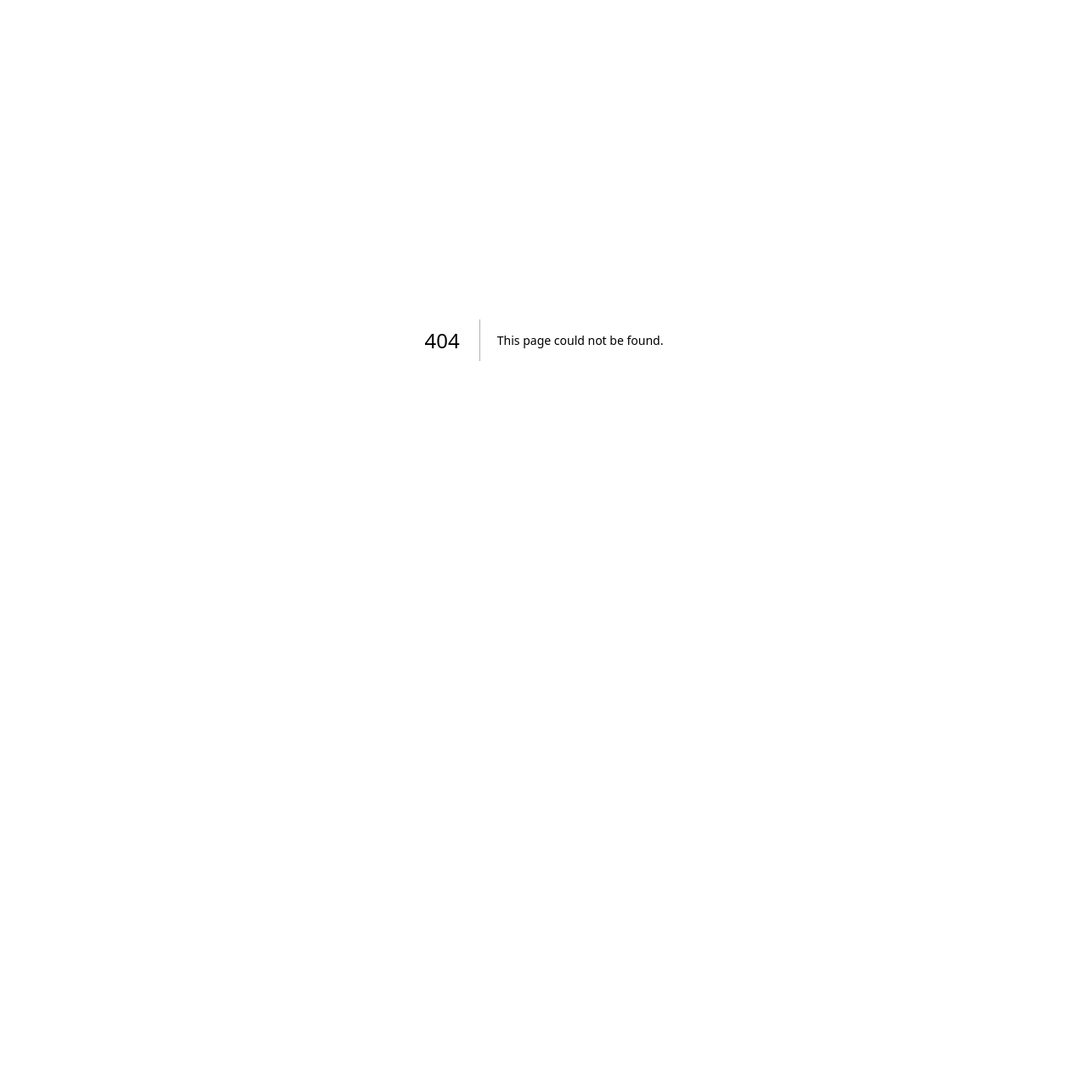
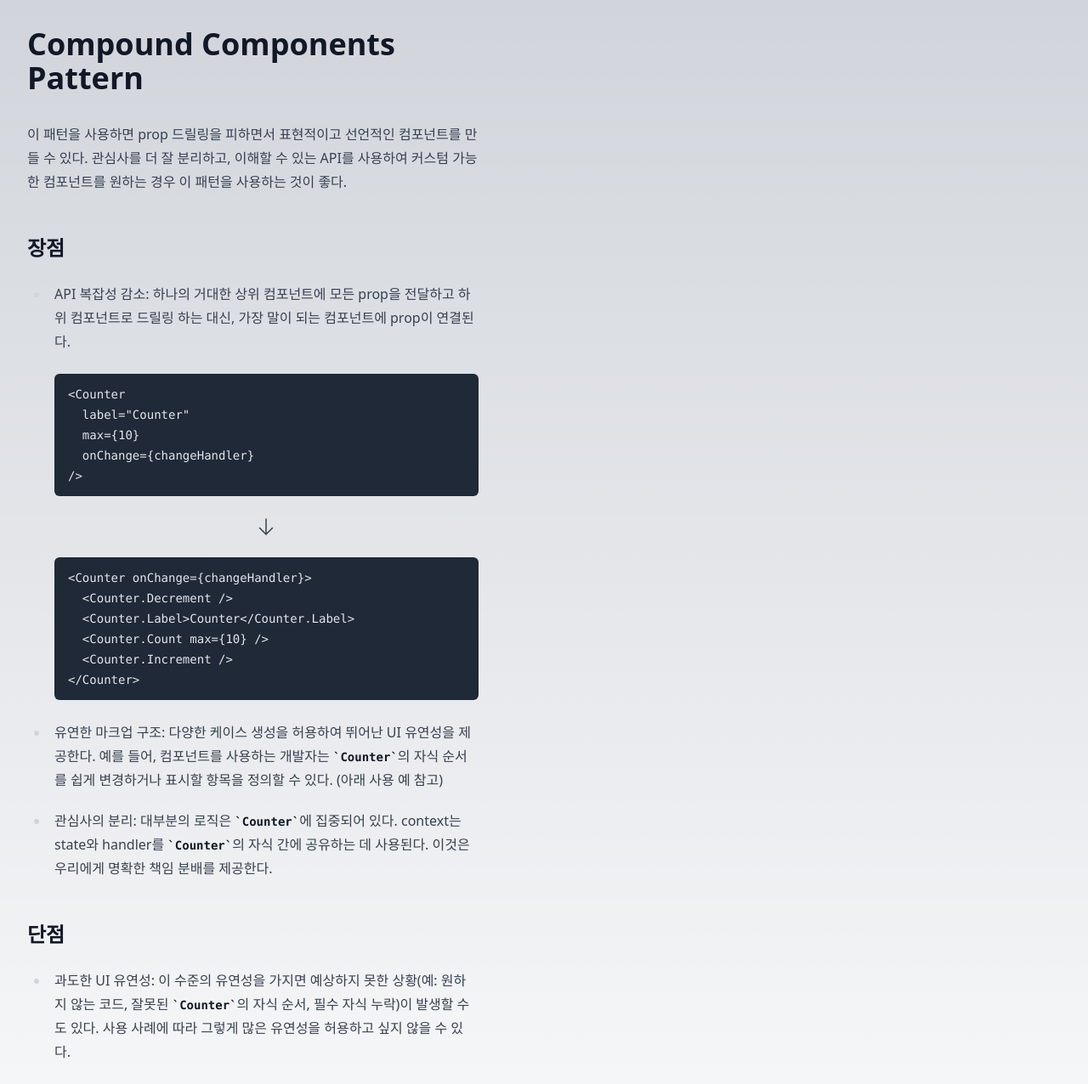
Before and after one commit to ony3000-lab/research-and-development, a Next.js app: page /design-patterns/compound-components in a window 1280 px wide. Before the commit this address had no page. Shown: the top 1276 px of the page at 85% size. Before the commit the page ends 800 px from the top, so only its background shows below. Built offline with nearby package versions, Linux system fonts and the light colour scheme.

Commit message:
docs: compound components pattern 페이지 추가

```diff
--- /dev/null
+++ b/src/pages/design-patterns/compound-components.tsx
@@ -0,0 +1,117 @@
+import { ArrowDownIcon } from '@heroicons/react/24/solid';
+import PageHead from '@/components/PageHead';
+import { CompoundCounter as Counter } from '@/components/CompoundCounter';
+
+export default function CompoundComponents() {
+  return (
+    <>
+      <PageHead title="Compound Components Pattern" />
+      <main className="prose min-h-screen p-8 dark:prose-invert">
+        <h1>Compound Components Pattern</h1>
+
+        <p>
+          이 패턴을 사용하면 prop 드릴링을 피하면서 표현적이고 선언적인 컴포넌트를 만들 수 있다.
+          관심사를 더 잘 분리하고, 이해할 수 있는 API를 사용하여 커스텀 가능한 컴포넌트를 원하는
+          경우 이 패턴을 사용하는 것이 좋다.
+        </p>
+
+        <section>
+          <h2>장점</h2>
+
+          <ul>
+            <li>
+              <p>
+                API 복잡성 감소: 하나의 거대한 상위 컴포넌트에 모든 prop을 전달하고 하위 컴포넌트로
+                드릴링 하는 대신, 가장 말이 되는 컴포넌트에 prop이 연결된다.
+              </p>
+              <pre>
+                {/* prettier-ignore */}
+                <code>{`<Counter
+  label="Counter"
+  max={10}
+  onChange={changeHandler}
+/>`}</code>
+              </pre>
+              <div className="flex justify-center">
+                <ArrowDownIcon className="h-6 w-6" />
+              </div>
+              <pre>
+                {/* prettier-ignore */}
+                <code>{`<Counter onChange={changeHandler}>
+  <Counter.Decrement />
+  <Counter.Label>Counter</Counter.Label>
+  <Counter.Count max={10} />
+  <Counter.Increment />
+</Counter>`}</code>
+              </pre>
+            </li>
+            <li>
+              <p>
+                유연한 마크업 구조: 다양한 케이스 생성을 허용하여 뛰어난 UI 유연성을 제공한다. 예를
+                들어, 컴포넌트를 사용하는 개발자는 <code>Counter</code>의 자식 순서를 쉽게
+                변경하거나 표시할 항목을 정의할 수 있다. (아래 사용 예 참고)
+              </p>
+            </li>
+            <li>
+              <p>
+                관심사의 분리: 대부분의 로직은 <code>Counter</code>에 집중되어 있다. context는
+                state와 handler를 <code>Counter</code>의 자식 간에 공유하는 데 사용된다. 이것은
+                우리에게 명확한 책임 분배를 제공한다.
+              </p>
+            </li>
+          </ul>
+        </section>
+
+        <section>
+          <h2>단점</h2>
+
+          <ul>
+            <li>
+              <p>
+                과도한 UI 유연성: 이 수준의 유연성을 가지면 예상하지 못한 상황(예: 원하지 않는 코드,
+                잘못된 <code>Counter</code>의 자식 순서, 필수 자식 누락)이 발생할 수도 있다. 사용
+                사례에 따라 그렇게 많은 유연성을 허용하고 싶지 않을 수 있다.
+              </p>
+            </li>
+            <li>
+              <p>
+                무거운 JSX: 이 패턴은 특히 linter 또는 code formatter를 사용하는 경우 JSX 행 수를
+                증가시킨다. 컴포넌트 하나만 놓고 봤을 때는 큰 문제가 아닌 것 같지만, 큰 그림을 보면
+                확실히 큰 차이를 만들 수 있다.
+              </p>
+            </li>
+          </ul>
+        </section>
+
+        <section>
+          <h2>사용 예</h2>
+
+          <div>
+            <Counter onChange={(newCount) => console.log('count changed:', newCount)}>
+              <Counter.Decrement />
+              <Counter.Label>Counter</Counter.Label>
+              <Counter.Count max={10} />
+              <Counter.Increment />
+            </Counter>
+          </div>
+
+          <div>
+            <Counter onChange={(newCount) => console.log('count changed:', newCount)}>
+              <Counter.Decrement />
+              <Counter.Increment />
+              <Counter.Label>Counter</Counter.Label>
+              <Counter.Count max={10} />
+            </Counter>
+          </div>
+
+          <div>
+            <Counter onChange={(newCount) => console.log('count changed:', newCount)}>
+              <Counter.Decrement />
+              <Counter.Increment />
+            </Counter>
+          </div>
+        </section>
+      </main>
+    </>
+  );
+}
--- a/src/pages/design-patterns/index.tsx
+++ b/src/pages/design-patterns/index.tsx
@@ -44,6 +44,11 @@ export default function DesignPatterns() {
                   <li>
                     <Link href="/design-patterns/common">Common Pattern</Link>
                   </li>
+                  <li>
+                    <Link href="/design-patterns/compound-components">
+                      Compound Components Pattern
+                    </Link>
+                  </li>
                 </ol>
               </li>
             </ul>
```
